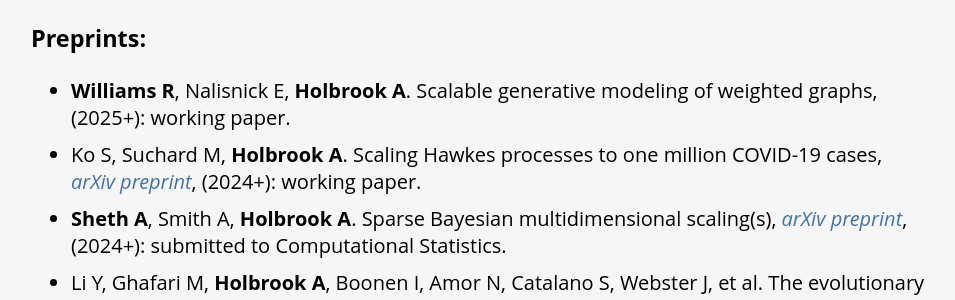
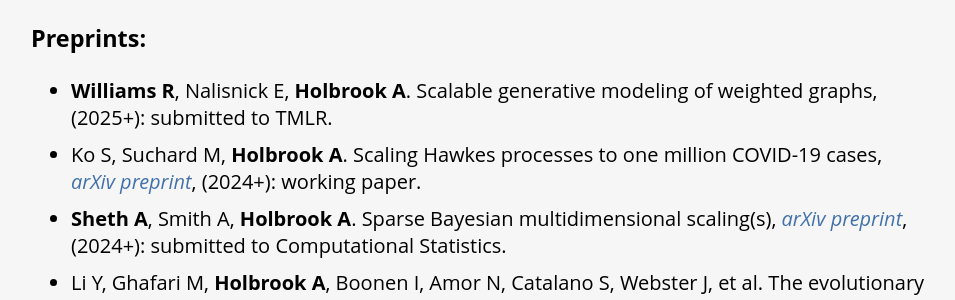
Before and after one commit to andrewjholbrook/andrewjholbrook.github.io, a Jekyll site: the page built from research.html, in a window 1280 px wide and 900 px high. Shown: the part 188-488 px from the top of the window, without its empty margins (161-1116 px from the left). Built offline with Jekyll 4.4.1, drawn with Linux system fonts in a browser that asks for light colours; a style sheet for code colours, icons or effects is not loaded.

Commit message:
tmlr submission

```diff
--- a/research.html
+++ b/research.html
@@ -11,7 +11,7 @@ title: Andrew Holbrook | Research
 
   <h3>Preprints:</h3>
   <ul id="preprints">
-    <li><b>Williams R</b>, Nalisnick E, <b>Holbrook A</b>. Scalable generative modeling of weighted graphs, (2025+): working paper.</li>
+    <li><b>Williams R</b>, Nalisnick E, <b>Holbrook A</b>. Scalable generative modeling of weighted graphs, (2025+): submitted to TMLR.</li>
         <li> Ko S, Suchard M, <b>Holbrook A</b>. Scaling Hawkes processes to one million COVID-19 cases, <i><a href="https://arxiv.org/abs/2407.11349" target="_blank">arXiv preprint</a></i>, (2024+): working paper. </li>
         <li> <b>Sheth A</b>, Smith A, <b>Holbrook A</b>. Sparse Bayesian multidimensional scaling(s), <i><a href="https://arxiv.org/abs/2406.15573" target="_blank">arXiv preprint</a></i>, (2024+): submitted to Computational Statistics. </li>
         <li> Li Y, Ghafari M, <b>Holbrook A</b>, Boonen I, Amor N, Catalano S, Webster J, et al. The evolutionary history of hepaciviruses, <i><a href="https://doi.org/10.1101/2023.06.30.547218" target="_blank">bioRxiv preprint</a></i>, (2023+): working paper. </li>
```
